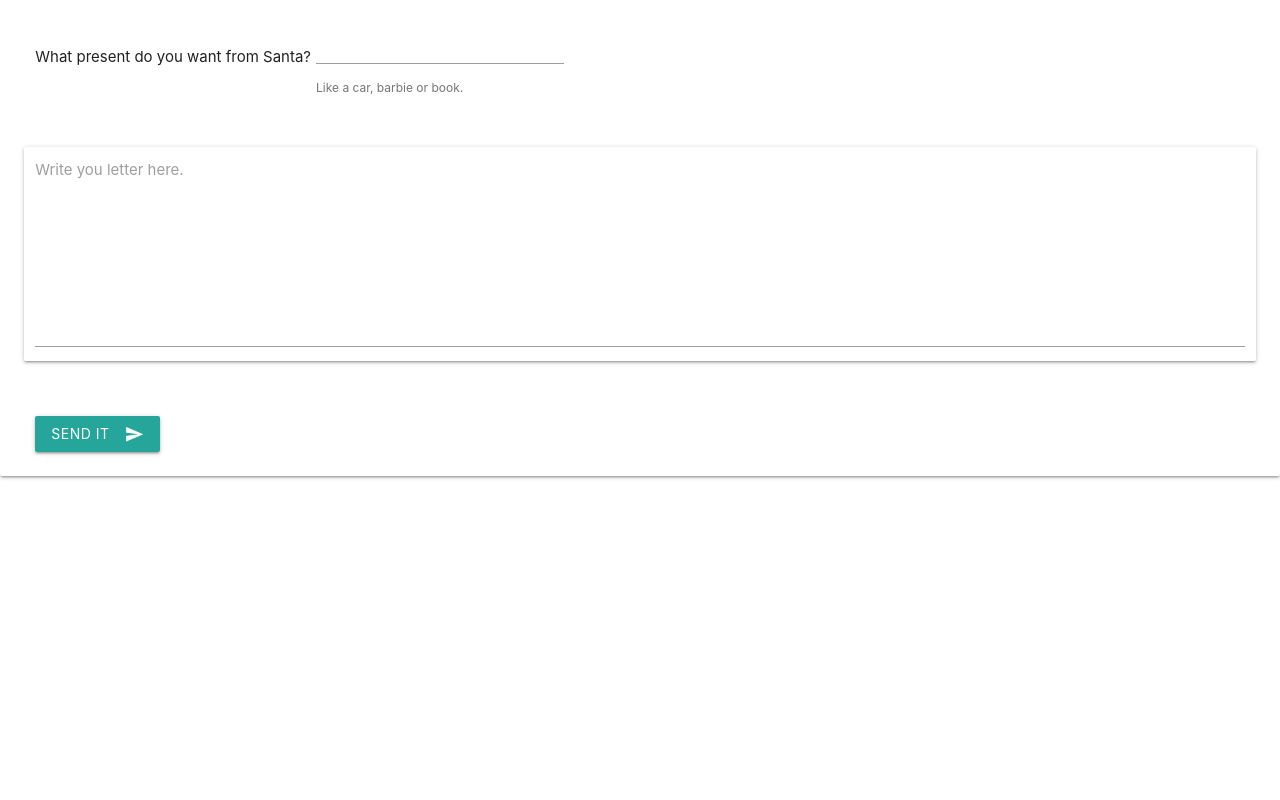
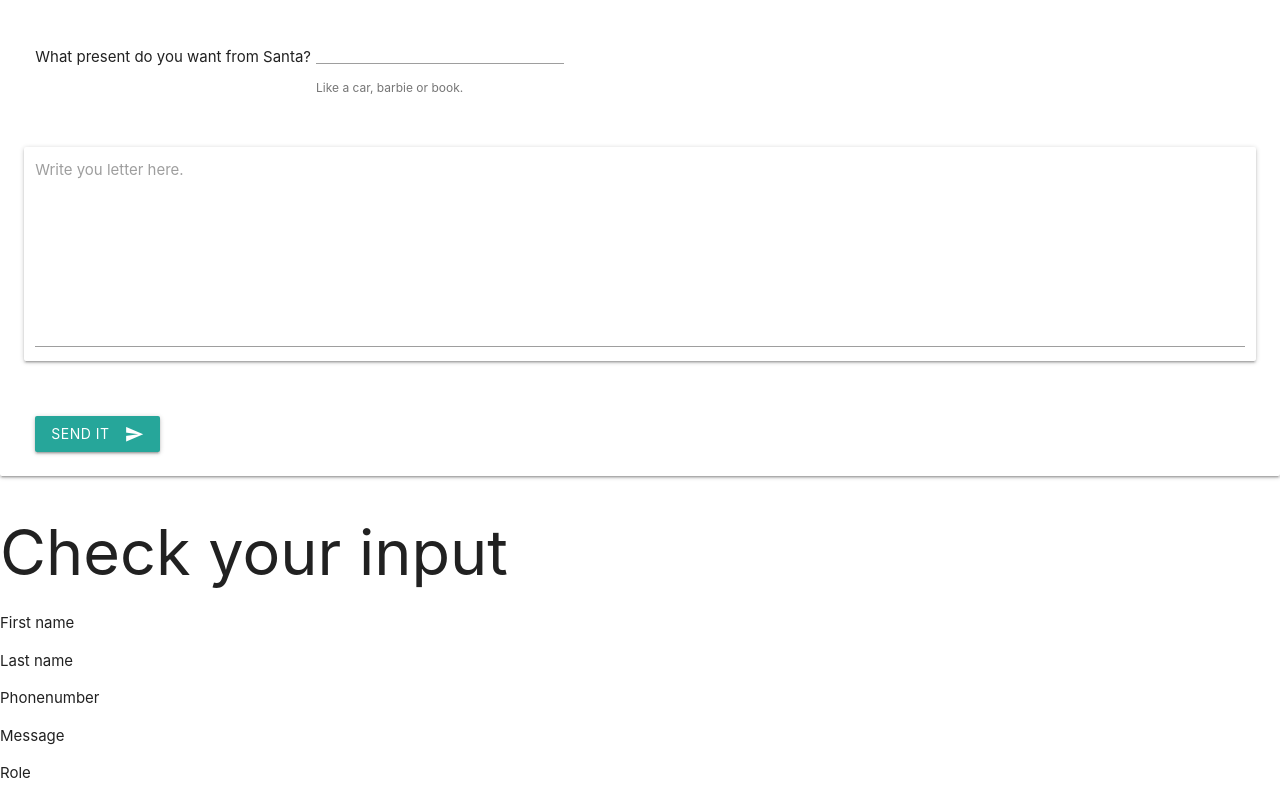
Before and after one commit to khushboogoyal88/Letter2santa, a React (Create React App) app: page / in a window 1280 px wide. Shown: the part 444-1244 px from the top of the page. Before the commit the page ends 935 px from the top, so only its background shows below. Built offline with nearby package versions, Linux system fonts and the light colour scheme.

Commit message:
Axios posts requests working from Form input

```diff
--- a/db.json
+++ b/db.json
@@ -1,9 +1,40 @@
 {
-  "posts": [
-    { "id": 1, "title": "json-server", "author": "typicode" }
-  ],
-  "comments": [
-    { "id": 1, "body": "some comment", "postId": 1 }
-  ],
-  "profile": { "name": "typicode" }
+  "letters": [
+    {
+      "id": 1,
+      "name": "Khushboo",
+      "age": "5",
+      "pic": "",
+      "isNice": "yes",
+      "present": "toy",
+      "message": "Hello Santa"
+    },
+    {
+      "name": "Deepesh",
+      "age": "4",
+      "pic": "",
+      "isNice": "yes",
+      "present": "toy",
+      "message": "Hello Santa",
+      "id": 3
+    },
+    {
+      "name": "Mayank",
+      "age": "2",
+      "pic": "ewdw",
+      "isNice": "no",
+      "present": "scs",
+      "message": "sxsaxc",
+      "id": 4
+    },
+    {
+      "name": "Ankur Goyal",
+      "age": "",
+      "pic": "",
+      "isNice": "",
+      "present": "",
+      "message": "",
+      "id": 5
+    }
+  ]
 }
--- a/package.json
+++ b/package.json
@@ -6,6 +6,7 @@
     "@testing-library/jest-dom": "^5.11.8",
     "@testing-library/react": "^11.2.3",
     "@testing-library/user-event": "^12.6.0",
+    "axios": "^0.21.1",
     "react": "^17.0.1",
     "react-dom": "^17.0.1",
     "react-router-dom": "^5.2.0",
@@ -36,5 +37,8 @@
       "last 1 firefox version",
       "last 1 safari version"
     ]
+  },
+  "devDependencies": {
+    "json-server": "^0.16.3"
   }
 }
--- a/src/App.js
+++ b/src/App.js
@@ -1,17 +1,64 @@
-import React, { Component } from "react";
+import React, { useState } from "react";
 import "./App.css";
 import Nav from "./components/Nav";
 import Form from "./components/Form";
+import View from "./components/View";
+import Popup from "./components/Popup";
+import axios from "axios";
 
-export class App extends Component {
-  render() {
-    return (
-      <div className="App">
-        <Nav title="Letter2Santa" icon="email" />
-        <Form />
-      </div>
-    );
-  }
-}
+const App = () => {
+  const [letter, setLetter] = useState({
+    name: "",
+    age: "",
+    pic: "",
+    isNice: "",
+    present: "",
+    message: "",
+  });
+
+  const [showPopup, setShowPopup] = useState(false);
+
+  const changeHandler = (e) => {
+    setLetter({
+      ...letter,
+      [e.target.name]: e.target.value,
+    });
+  };
+
+  const popupHandler = (e) => {
+    setShowPopup(true);
+    e.preventDefault();
+  };
+
+  const submitHandler = () => {
+    axios.post("http://localhost:5000/letters", letter);
+    window.location.reload();
+  };
+
+  return (
+    <div className="App">
+      <Nav title="Letter2Santa" icon="email" />
+      <Form change={changeHandler} submit={submitHandler} />
+      <View
+        name={letter.name}
+        age={letter.age}
+        pic={letter.pic}
+        isNice={letter.isNice}
+        present={letter.isPresent}
+        meassgae={letter.message}
+      />
+      {showPopup && (
+        <Popup
+          name={letter.name}
+          age={letter.age}
+          pic={letter.pic}
+          isNice={letter.isNice}
+          present={letter.present}
+          submit={submitHandler}
+        />
+      )}
+    </div>
+  );
+};
 
 export default App;
--- a/src/components/Form.js
+++ b/src/components/Form.js
@@ -1,26 +1,20 @@
 import React, { useState } from "react";
 
-const Form = () => {
-  const [letter, setLetter] = useState({
-    name: "",
-    age: "",
-    role: "",
-  });
-
+const Form = ({ submit, change, role }) => {
   return (
     <div className="row card card-panel hoverable">
-      <form className="col s12">
+      <form className="col s12" onSubmit={submit}>
         <div className="row">
           <div className="col s6">
             Name
             <div className="input-field inline">
-              <input id="name" />
+              <input id="name" name="name" onChange={change} />
             </div>
           </div>
           <div className="col s6">
             Age
             <div className="input-field inline">
-              <input id="age" />
+              <input id="age" name="age" onChange={change} />
             </div>
           </div>
         </div>
@@ -28,7 +22,7 @@ const Form = () => {
           <div className="col s12">
             Your picture here.
             <div className="input-field inline">
-              <input id="pic" />
+              <input id="pic" name="pic" onChange={change} />
             </div>
           </div>
         </div>
@@ -36,7 +30,12 @@ const Form = () => {
           <div className="col s12">
             Have you been nice this year?
             <div className="input-field inline">
-              <input id="nice" className="validate" />
+              <input
+                id="nice"
+                className="validate"
+                name="isNice"
+                onChange={change}
+              />
               <span
                 className="helper-text"
                 data-error="wrong"
@@ -51,7 +50,12 @@ const Form = () => {
           <div className="col s12">
             What present do you want from Santa?
             <div className="input-field inline">
-              <input id="gift" className="validate" />
+              <input
+                id="gift"
+                className="validate"
+                name="present"
+                onChange={change}
+              />
               <span
                 className="helper-text"
                 data-error="wrong"
@@ -70,6 +74,8 @@ const Form = () => {
                   id="textarea1"
                   className="materialize-textarea"
                   style={{ height: "200px" }}
+                  name="message"
+                  onChange={change}
                 ></textarea>
                 <label for="textarea1">Write you letter here.</label>
               </div>
@@ -79,7 +85,7 @@ const Form = () => {
         <button
           class="btn waves-effect waves-light"
           type="submit"
-          name="action"
+          name="submit"
         >
           Send It
           <i class="material-icons right">send</i>
--- /dev/null
+++ b/src/components/Popup.js
@@ -0,0 +1,36 @@
+import React from "react";
+
+const closeHandler = () => {
+  window.location.reload();
+};
+
+const Popup = ({ name, age, pic, isNice, present, message, submit }) => {
+  return (
+    <div className="overlay">
+      <div className="popup">
+        <h1>Your note:</h1>
+        <div>
+          <p>
+            First name: <span>{name}</span>
+          </p>
+          <p>
+            Last name: <span>{age}</span>
+          </p>
+          <p>
+            Phonenumber: <span>{pic}</span>
+          </p>
+          <p>
+            Message: <span>{isNice}</span>
+          </p>
+          <p>
+            Role: <span>{present}</span>
+          </p>
+          <button onClick={submit}>Yes, I am sure</button>
+          <button onClick={closeHandler}>Nope, don't want to post it</button>
+        </div>
+      </div>
+    </div>
+  );
+};
+
+export default Popup;
--- /dev/null
+++ b/src/components/View.js
@@ -0,0 +1,28 @@
+import React from "react";
+
+const View = ({ name, age, pic, isNice, present, message }) => {
+  return (
+    <div>
+      <h1>Check your input</h1>
+      <div>
+        <p>
+          First name <span>{name}</span>
+        </p>
+        <p>
+          Last name <span>{age}</span>
+        </p>
+        <p>
+          Phonenumber <span>{pic}</span>
+        </p>
+        <p>
+          Message <span>{isNice}</span>
+        </p>
+        <p>
+          Role <span>{present}</span>
+        </p>
+      </div>
+    </div>
+  );
+};
+
+export default View;
```
Also changed, not shown: 2 other files (tests, documents, lock files or other folders).
